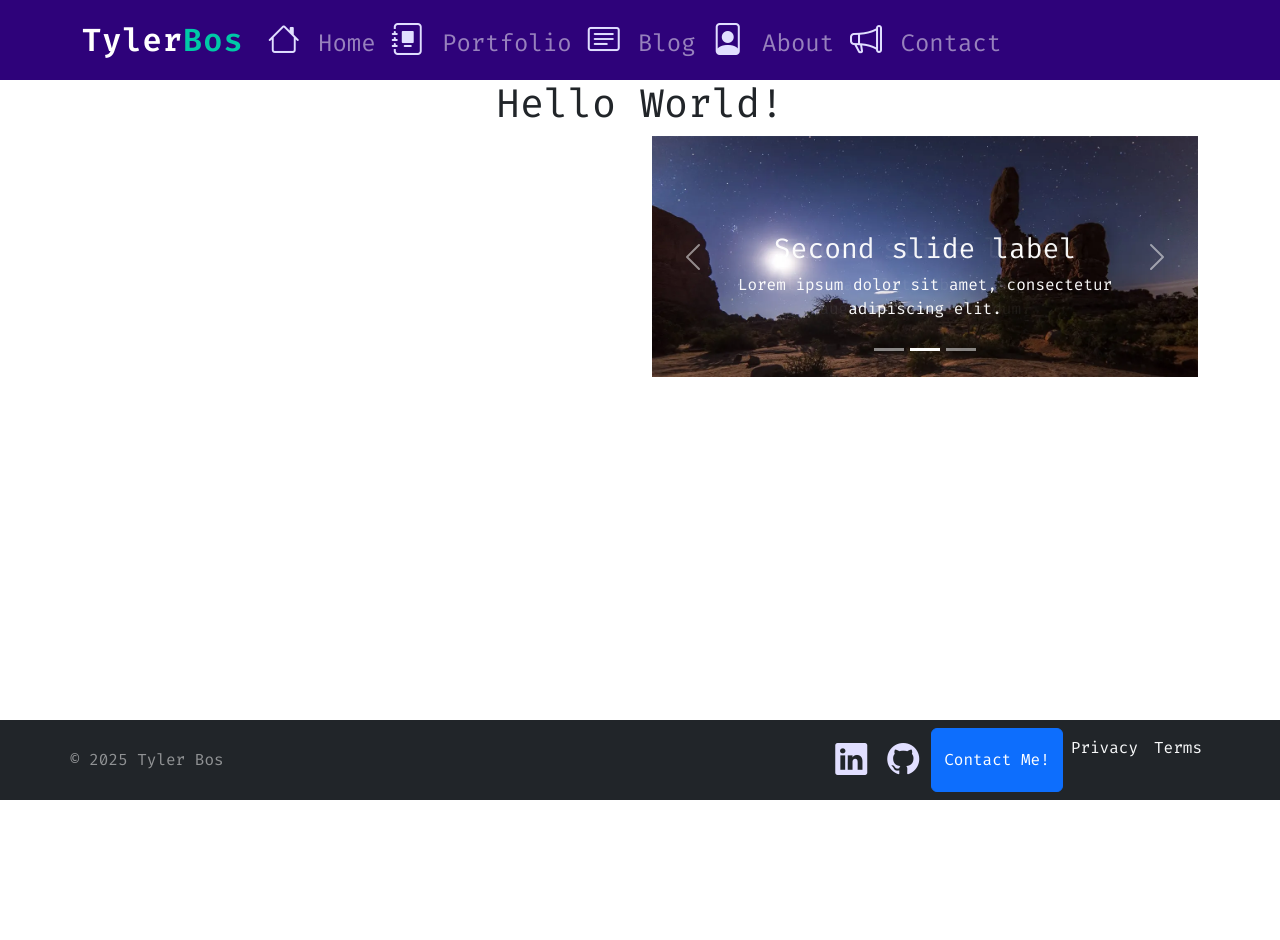
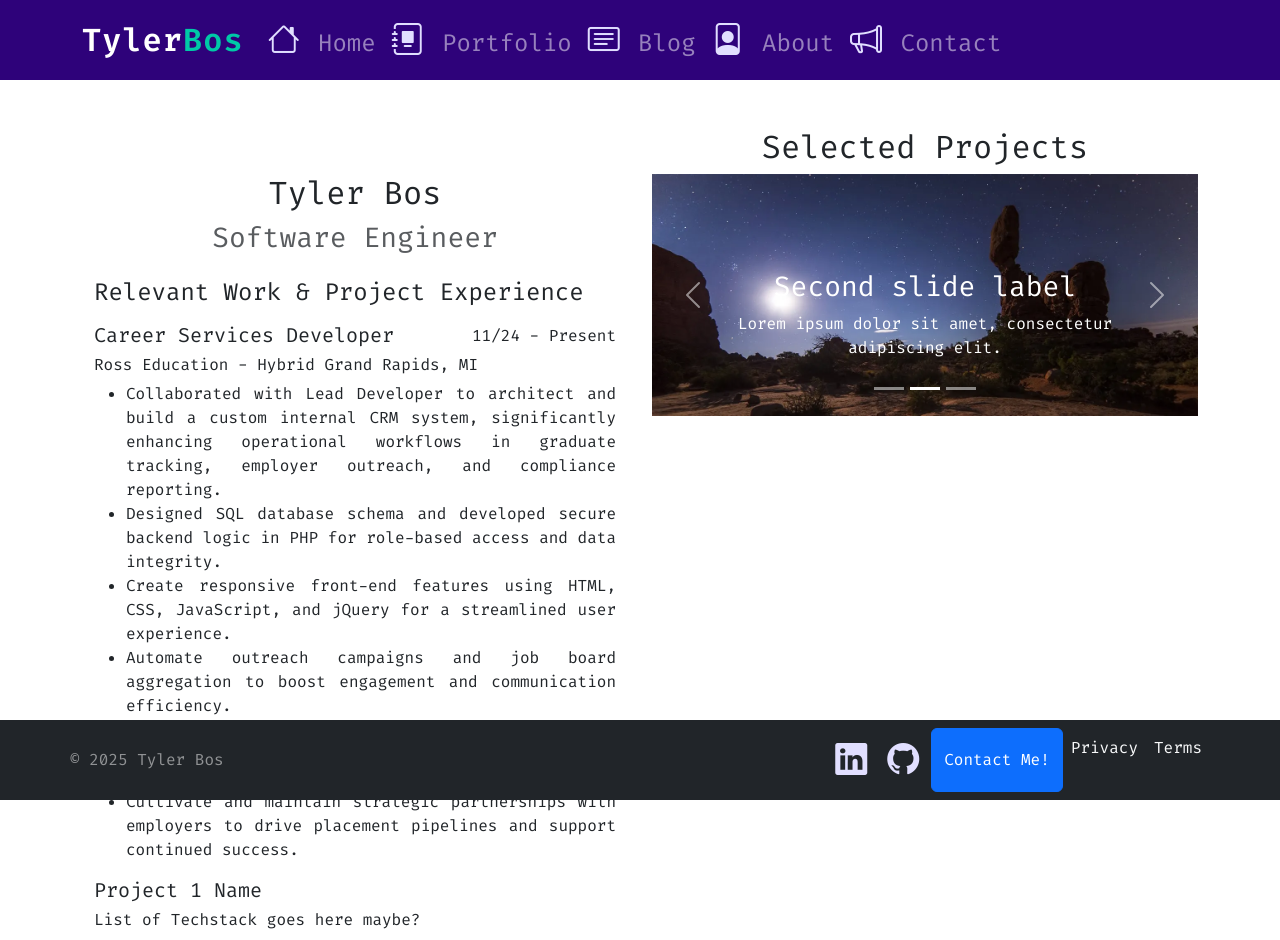
Before and after one commit to Tbos92/personalwebsite, a React (Vite) app in the folder client/: page / in a window 1280 px wide. Shown: the top 940 px of the page. Before the commit the page ends 800 px from the top, so only its background shows below. Built offline with nearby package versions, Linux system fonts and the light colour scheme.

Commit message:
Added a Resume.jsx component, imported it into Home.jsx for use. Began formatting and content inclusion

```diff
--- a/client/src/components/Home.jsx
+++ b/client/src/components/Home.jsx
@@ -1,4 +1,5 @@
 import PortfolioHightlights from "./PortfolioHighlights.jsx";
+import Resume from "./Resume.jsx";
 import Container from "react-bootstrap/Container";
 import Row from "react-bootstrap/Row";
 import Col from "react-bootstrap/Col";
@@ -6,12 +7,16 @@ import Col from "react-bootstrap/Col";
 const Home = () => {
   return (
     <Container>
-      <Row className="justify-content-center">
-        <Col sm="auto">
-          <h1>Hello World!</h1>
+      <Row className="text-center">
+        <Col xs={11} lg={6}></Col>
+        <Col xs={11} lg={6}>
+          <h2 className="mt-5">Selected Projects</h2>
         </Col>
       </Row>
-      <Row className="justify-content-center justify-content-md-end">
+      <Row className="justify-content-center">
+        <Col xs={11} lg={6}>
+          <Resume />
+        </Col>
         <Col xs={11} lg={6}>
           <PortfolioHightlights />
         </Col>
--- /dev/null
+++ b/client/src/components/Resume.jsx
@@ -0,0 +1,118 @@
+import Container from "react-bootstrap/Container";
+
+const Resume = () => {
+  return (
+    <Container>
+      <header className="text-center mb-4">
+        <h2>Tyler Bos</h2>
+        <h3 className="text-muted">Software Engineer</h3>
+      </header>
+
+      <section className="experience">
+        <h4 className="mb-3">Relevant Work &amp; Project Experience</h4>
+        <div className="job">
+          <div className="d-flex align-items-center">
+            <h5 className="me-3">Career Services Developer</h5>
+            <h6 className=" ms-auto date-range">11/24 - Present</h6>
+          </div>
+          <h6>Ross Education - Hybrid Grand Rapids, MI</h6>
+          <ul className="text-justify">
+            <li>
+              Collaborated with Lead Developer to architect and build a custom
+              internal CRM system, significantly enhancing operational workflows
+              in graduate tracking, employer outreach, and compliance reporting.
+            </li>
+            <li>
+              Designed SQL database schema and developed secure backend logic in
+              PHP for role-based access and data integrity.
+            </li>
+            <li>
+              Create responsive front-end features using HTML, CSS, JavaScript,
+              and jQuery for a streamlined user experience.
+            </li>
+            <li>
+              Automate outreach campaigns and job board aggregation to boost
+              engagement and communication efficiency.
+            </li>
+            <li>
+              Provide technical support for career services initiatives,
+              leveraging CRM insights to maintain high graduate employment
+              outcomes.
+            </li>
+            <li>
+              Cultivate and maintain strategic partnerships with employers to
+              drive placement pipelines and support continued success.
+            </li>
+          </ul>
+        </div>
+        <div className="project">
+          <h5 className="me-3">Project 1 Name</h5>
+          <h6>List of Techstack goes here maybe?</h6>
+          <ul className="text-justify">
+            <li>
+              A brief description of the project goes here. Not sure I want this
+              to be a ul. Probably better just as a p tag.
+            </li>
+          </ul>
+        </div>
+        <div className="project">
+          <h5 className="me-3">Project 2 Name</h5>
+          <h6>List of Techstack goes here maybe?</h6>
+          <ul className="text-justify">
+            <li>
+              A brief description of the project goes here. Not sure I want this
+              to be a ul. Probably better just as a p tag.
+            </li>
+          </ul>
+        </div>
+        <div className="job">
+          <div className="d-flex align-items-center">
+            <h5 className="me-3">Technical Content Editor</h5>
+            <h6 className=" ms-auto date-range">11/2018 - 1/2020-</h6>
+          </div>
+          <h6>Kodeco - Remote Chicago, IL</h6>
+          <ul className="text-justify">
+            <li>
+              Edited and refined technical tutorials focused on mobile app
+              development, ensuring clarity, accuracy, and alignment with
+              developer audiences and brand standards.
+            </li>
+            <li>
+              Collaborated cross-functionally with engineers, writers, and
+              editors to produce high-quality content on iOS, Android, and
+              cross-platform technologies.
+            </li>
+            <li>
+              Applied Agile methodologies to manage editorial workflows, iterate
+              quickly based on feedback, and meet fast-paced publication
+              deadlines.
+            </li>
+            <li>
+              Developed a strong understanding of mobile development concepts
+              and frameworks while facilitating the communication of complex
+              topics to diverse audiences.
+            </li>
+          </ul>
+        </div>
+      </section>
+
+      <section className="mt-4">
+        <h4 className="mb-3">Education</h4>
+        <div className="d-flex align-items-center">
+          <h5 className="me-3">Fullstack Academy Web Development Bootcamp</h5>
+          <h6 className="ms-auto date-range">2025</h6>
+        </div>
+        <div className="d-flex align-items-center">
+          <h5 className="me-3">Northwestern University</h5>
+          <h6 className="ms-auto date-range">2021</h6>
+        </div>
+        <div className="d-flex align-items-center">
+          <h5 className="me-3">University of Chicago</h5>
+          <h6 className="ms-auto date-range">2016</h6>
+        </div>
+      </section>
+    </Container>
+  );
+};
+
+export default Resume;
```
